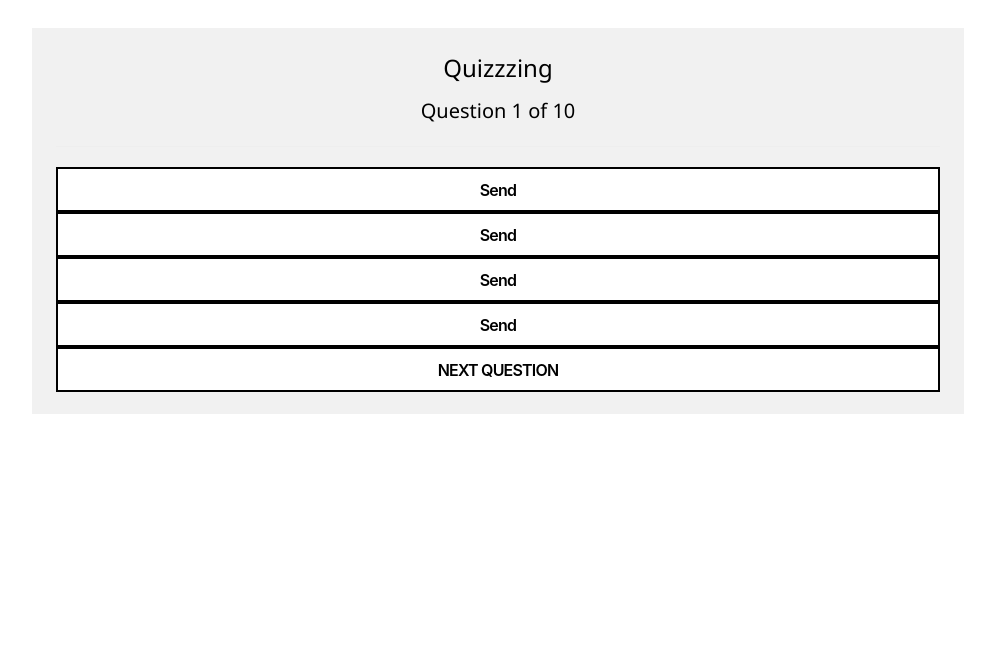
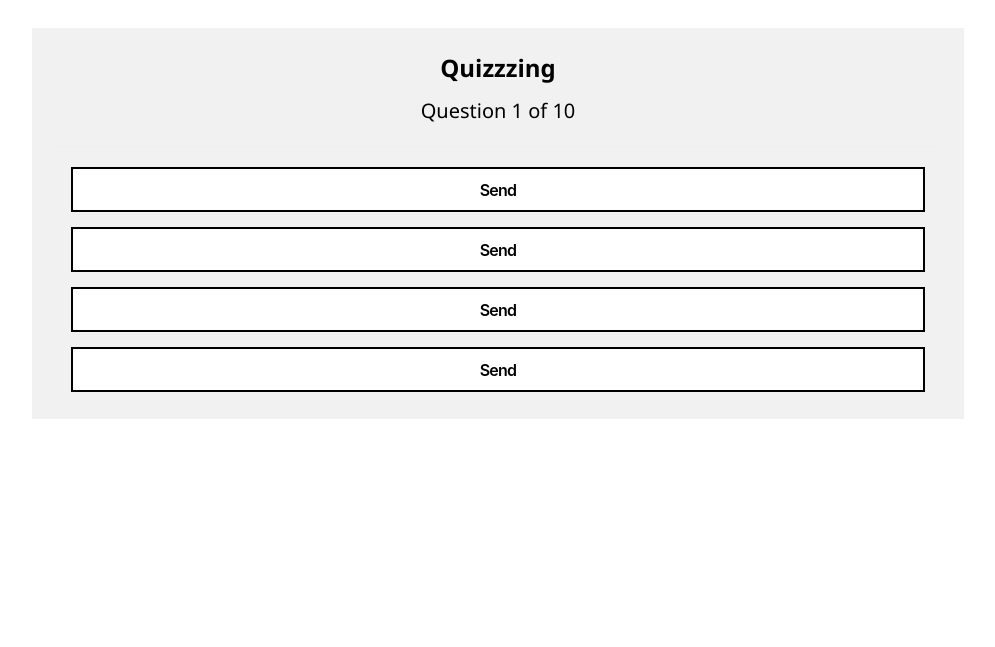
Before and after one commit to Sebastvin/quiz-website-app, a Flask app: template templates/questions.html in a window 1280 px wide. Shown: the top 647 px of the page, without its empty margins (142-1137 px from the left). Run offline with Flask 2, Linux system fonts and the light colour scheme; the template is opened without the code that fills it, so the values that code supplies are empty; some libraries are stand-ins or nearby versions.

Commit message:
working version 0.1

```diff
--- a/app.yaml
+++ /dev/null
@@ -1 +0,0 @@
-runtime: python38
--- a/static/main.css
+++ b/static/main.css
@@ -2,7 +2,22 @@
     margin: 0px;
 }
 
-.hidden { display:none !important }
+.hidden
+{
+    display:none !important
+}
+
+.endgame
+{
+    color: green;
+    text-align: center;
+    font-weight: bold;
+}
+
+p
+{
+    font-weight: bold;
+}
 
 body {
     font-family: Inter,sans-serif;
@@ -13,7 +28,6 @@ body {
 {
     margin-top: 30px;
 }
-
 
 .main {
   position: fixed;
--- a/templates/questions.html
+++ b/templates/questions.html
@@ -19,22 +19,28 @@
 <div class="w3-content w3-padding-large w2-margin-top" id="portfolio">
   <!-- Contact -->
   <div class="w3-light-grey w3-padding-large w3-padding-28 w3-margin-top" id="contact">
-    <h3 class="w3-center">Quizzzing</h3>
-    <h4 id="numberOfQuestion" class="w3-center">Question 1 of 10</h4>
+    <h3 class="w3-center"><b>Quizzzing</b></h3>
+    <h4 id="numberOfQuestions" class="w3-center">Question 1 of 10</h4>
     <hr>
-    <p id="question"></p>
-      <div id="buts" class="buttons">
-          <button role="button" type="submit" class="w3-block button-quiz" id="a">Send</button>
-          <button role="button" type="submit" class="w3-block button-quiz" id="b">Send</button>
-          <button role="button" type="submit" class="w3-block button-quiz" id="c">Send</button>
-          <button role="button" type="submit" class="w3-block button-quiz" id="d">Send</button>
-      </div>
+     <div class="buttons">
+        <div id="buts">
+              <ul>
+                  <li><p id="question"></p></li>
+                  <li><button role="button" type="submit" class="w3-block button-quiz" id="a">Send</button></li>
+                  <li><button role="button" type="submit" class="w3-block button-quiz" id="b">Send</button></li>
+                  <li><button role="button" type="submit" class="w3-block button-quiz" id="c">Send</button></li>
+                  <li><button role="button" type="submit" class="w3-block button-quiz" id="d">Send</button></li>
+              </ul>
+          </div>
 
-      <button type="submit" class="w3-block button-quiz" id="next">NEXT QUESTION</button>
+          <button type="submit" class="w3-block button-quiz" id="next">NEXT QUESTION</button>
+     </div>
       <div class="endgame">
-            <center><h1 id="end"></h1></center>
-            <button role="button" onclick="location.href='/'" class="w3-block button-quiz" type="button" id="menu" style="display: none">Go to menu</button>
-            <button role="button" onclick="window.location.reload();" class="w3-block button-quiz" type="button" id="reset" style="display: none">Try again</button>
+            <h1 id="end"></h1>
+           <ul>
+               <li><button role="button" onclick="location.href='/'" class="w3-block button-quiz" type="button" id="menu" style="display: none">Go to menu</button></li>
+               <li><button role="button" onclick="window.location.reload();" class="w3-block button-quiz" type="button" id="reset" style="display: none">Try again</button></li>
+           </ul>
       </div>
 
   </div>
@@ -56,6 +62,7 @@ let result = 0;
 
 
 function renderQuestion() {
+    document.getElementById('next').style.display = "none";
     let show = document.getElementById('question');
     show.innerHTML = myQuestions[questionIndex][0];
 
@@ -65,7 +72,7 @@ function renderQuestion() {
     }
 
     var numQuestion = questionIndex +1;
-    document.getElementById("numberOfQuestion").innerText = numQuestion + " of 10";
+    document.getElementById("numberOfQuestions").innerText = numQuestion + " of 10";
     <!--Debug mode, after uncomment line below, beside question shows answer-->
     <!--  let tmp = document.getElementById("result").innerText = myQuestions[questionIndex][5].toLowerCase();-->
 }
@@ -90,6 +97,11 @@ document.getElementById("buts").addEventListener("click", function(e)
         document.getElementById(correctAnswer).style.backgroundColor = "green";
     }
 
+    if (questionIndex <= myQuestions.length -1)
+    {
+        document.getElementById('next').style.display = "block";
+    }
+
 
     document.getElementById('a').disabled = true;
     document.getElementById('b').disabled = true;
@@ -102,39 +114,38 @@ renderQuestion();
 
 document.getElementById("next").addEventListener("click", function(e)
 {
-    if (questionIndex <= myQuestions.length -2)
+    if (questionIndex <= myQuestions.length - 2)
     {
         questionIndex++;
-    }
-    else
-    {
-        const boxes = document.getElementsByClassName('inside');
-        for (const box of boxes)
-        {
-            box.style.display = 'none';
-            box.style.visibility = 'hidden';
-        }
-
-        document.getElementById('end').innerText = "Well done! Your score is " + result +" of 10";
-        document.getElementById('reset').style.display = "block";
-        document.getElementById('menu').style.display = "block";
-        document.getElementById('next').style.display = "none";
-
-        <!--document.getElementById('next').hidden = true;-->
-        <!--document.getElementById('reset').hidden = false;-->
-        <!--document.getElementById('menu').hidden = false;-->
-
-        }
 
         document.getElementById('a').disabled = false;
         document.getElementById('b').disabled = false;
         document.getElementById('c').disabled = false;
         document.getElementById('d').disabled = false;
 
+
         document.getElementById('a').style.backgroundColor = 'white';
         document.getElementById('b').style.backgroundColor = 'white';
         document.getElementById('c').style.backgroundColor = 'white';
         document.getElementById('d').style.backgroundColor = 'white';
+    }
+    else
+    {
+        const boxes = document.getElementsByClassName("buttons");
+        for (const box of boxes)
+        {
+            box.style.display = "none";
+            box.style.visibility = "hidden";
+        }
+
+
+        document.getElementById('end').innerText = "Well done! Your score is " + result + " of 10";
+        document.getElementById('reset').style.display = "block";
+        document.getElementById('menu').style.display = "block";
+        document.getElementById('next').style.display = "none";
+    }
+
+
 
         renderQuestion();
 });
```
Also changed, not shown: templates/main.html (+11 -9 lines).
